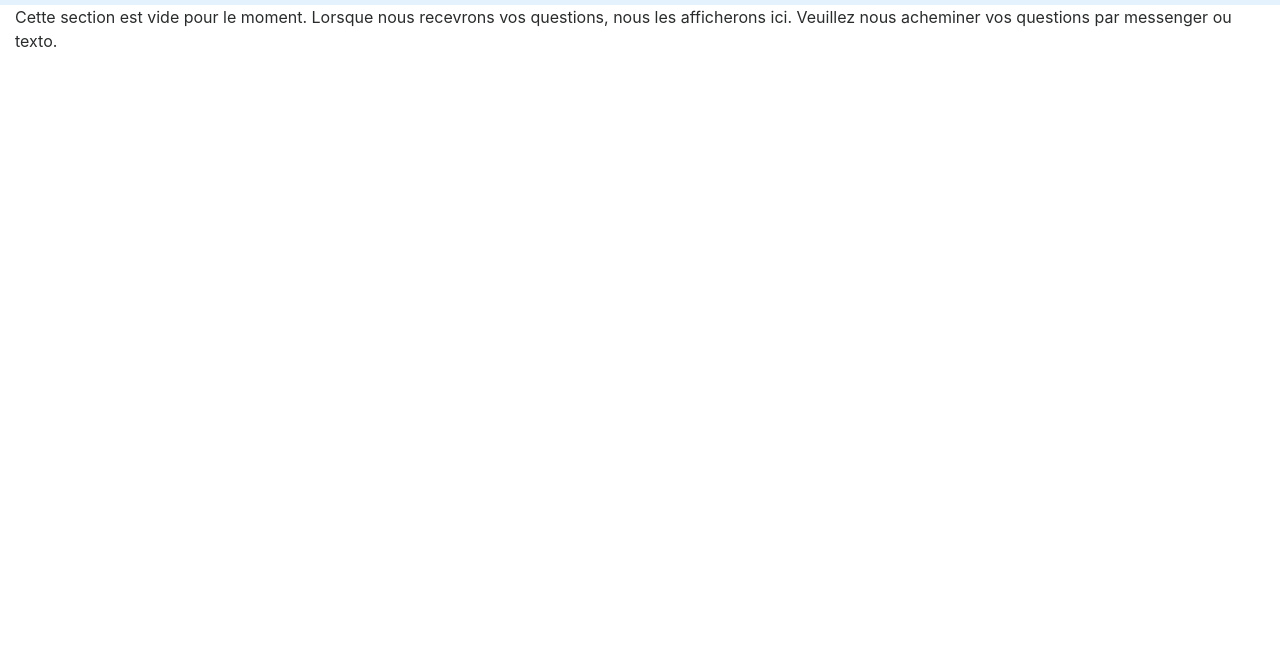
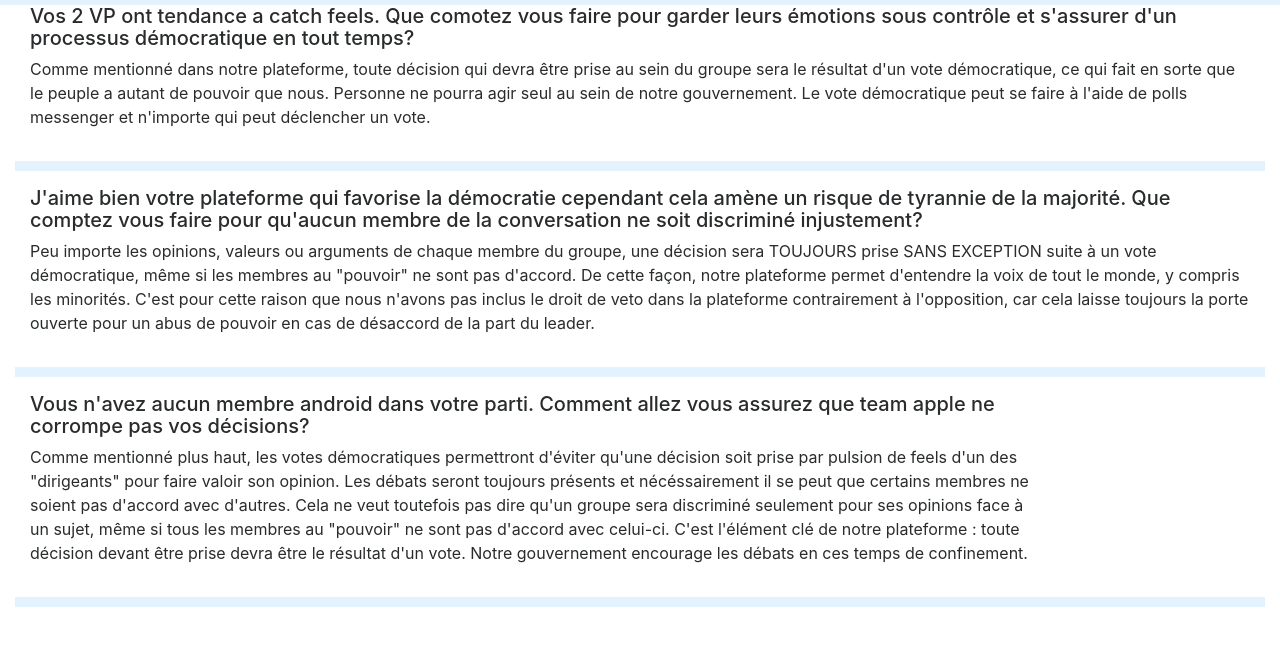
Before and after one commit to PartiPolitiquePourLePeuple/PartiPolitiquePourLePeuple, a plain HTML site: page FAQ.html in a window 1280 px wide. Shown: the part 119-764 px from the top of the page. Drawn offline with nearby package versions, Linux system fonts and the light colour scheme; a script that the page names is missing.

Commit message:
FAQ update

```diff
--- a/FAQ.html
+++ b/FAQ.html
@@ -22,6 +22,9 @@
 		width:100%; /* Or try to use important */
 		height:350px;
 	}
+	hr.hor {
+			 border: 5px solid #e3f2fd;
+	}
 </style>
 
 <body>
@@ -44,11 +47,37 @@
   </div>
 </nav>
 
-<div class="container-fluid" id="will">
-	<div class="row" id="will" >
-		<div class="col-12">
-			<p>Cette section est vide pour le moment. Lorsque nous recevrons vos questions, nous les afficherons ici. Veuillez nous acheminer vos questions par messenger ou texto.</p>
+<div class="container-fluid">
+<div class="container-fluid" id="Equipe">
+	<div class="row">
+	    <div class="col-md">
+			<h5>Vos 2 VP ont tendance a catch feels. Que comotez vous faire pour garder leurs émotions sous contrôle et s'assurer d'un processus démocratique en tout temps? </h5>
+			<p>Comme mentionné dans notre plateforme, toute décision qui devra être prise au sein du groupe sera le résultat d'un vote démocratique, ce qui fait en sorte que le peuple a autant de pouvoir que nous. Personne ne pourra agir seul au sein de notre gouvernement. Le vote démocratique peut se faire à l'aide de polls messenger et n'importe qui peut déclencher un vote.</p>
 		</div>
+	</div>
+</div>
+
+<hr class="hor">
+
+<div class="container-fluid" id="Equipe">
+	<div class="row">
+		<div class="col-md">
+			<h5>  J'aime bien votre plateforme qui favorise la démocratie cependant cela amène un risque de tyrannie de la majorité. Que comptez vous faire pour qu'aucun membre de la conversation ne soit discriminé injustement?</h5>
+			<p>Peu importe les opinions, valeurs ou arguments de chaque membre du groupe, une décision sera TOUJOURS prise SANS EXCEPTION suite à un vote démocratique, même si les membres au "pouvoir" ne sont pas d'accord. De cette façon, notre plateforme permet d'entendre la voix de tout le monde, y compris les minorités. C'est pour cette raison que nous n'avons pas inclus le droit de veto dans la plateforme contrairement à l'opposition, car cela laisse toujours la porte ouverte pour un abus de pouvoir en cas de désaccord de la part du leader.</p>
+		</div>
+	</div>
+</div>
+<hr class="hor">
+<div class="container-fluid" id="Equipe">
+	<div class="row">
+		<div class="col-md-10">
+			<h5>Vous n'avez aucun membre android dans votre parti. Comment allez vous assurez que team apple ne corrompe pas vos décisions? </h5>
+			<p>Comme mentionné plus haut, les votes démocratiques permettront d'éviter qu'une décision soit prise par pulsion de feels d'un des "dirigeants" pour faire valoir son opinion. Les débats seront toujours présents et nécéssairement il se peut que certains membres ne soient pas d'accord avec d'autres. Cela ne veut toutefois pas dire qu'un groupe sera discriminé seulement pour ses opinions face à un sujet, même si tous les membres au "pouvoir" ne sont pas d'accord avec celui-ci. C'est l'élément clé de notre plateforme : toute décision devant être prise devra être le résultat d'un vote. Notre gouvernement encourage les débats en ces temps de confinement.</p>
+		</div>
+	</div>
+</div>
+
+<hr class="hor">
 </div>
 
 </body>
```
